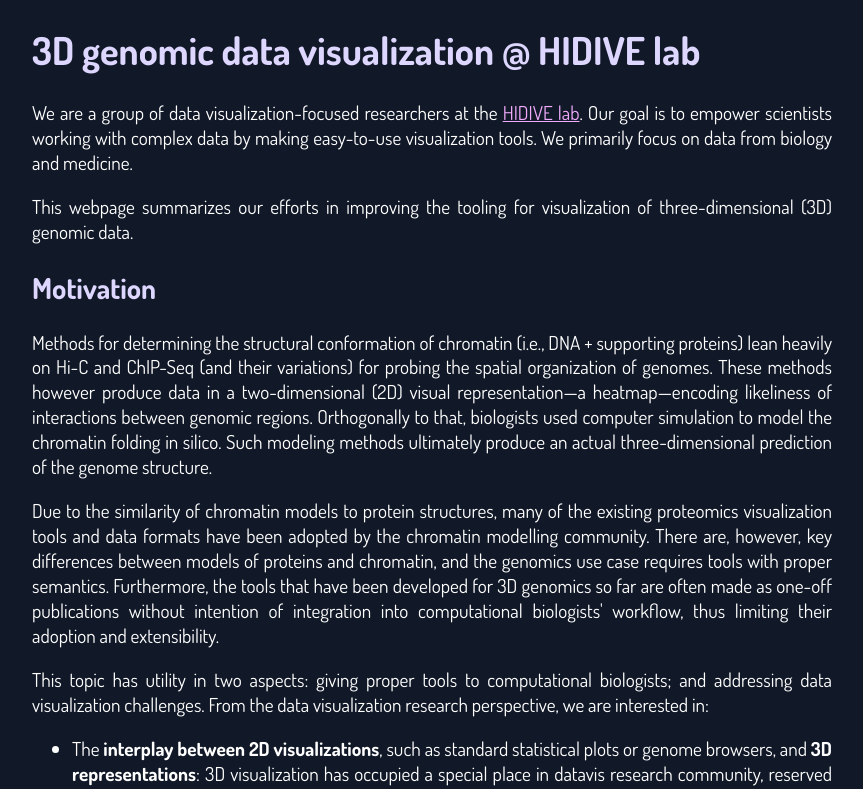
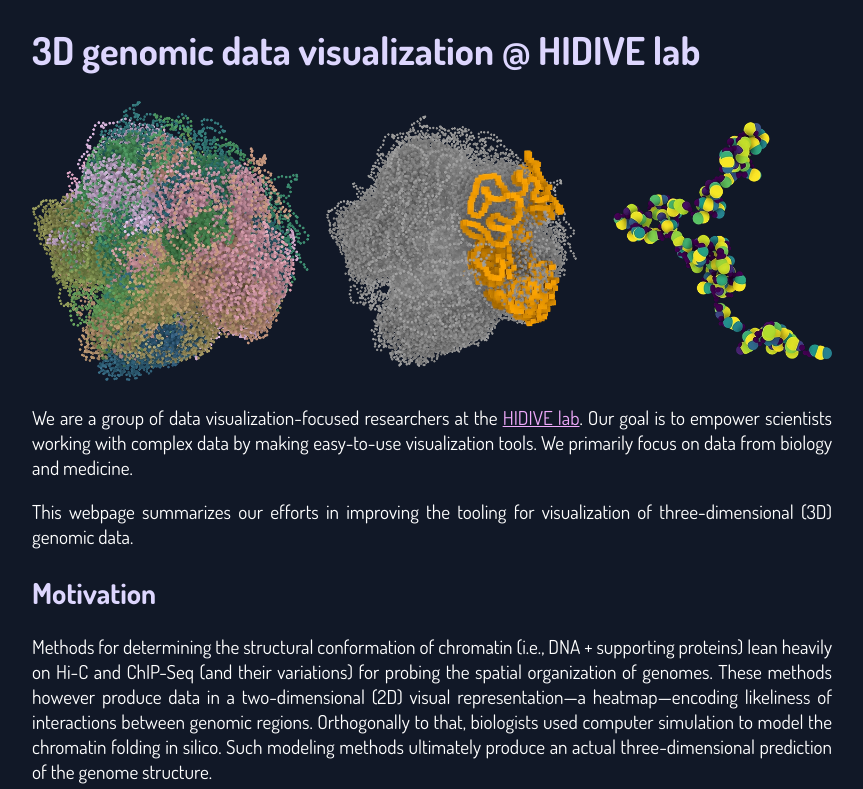
Before and after one commit to dvdkouril/dvdkouril.github.io, a SvelteKit app: page /spatial-genome in a window 1280 px wide. Shown: the top 789 px of the page, without its empty margins (208-1071 px from the left). Built offline with nearby package versions, Linux system fonts and the light colour scheme.

Commit message:
spatial-genome: teaser image

```diff
--- a/src/routes/spatial-genome/+page.svelte
+++ b/src/routes/spatial-genome/+page.svelte
@@ -1,3 +1,6 @@
+<script>
+	import teaser from '$lib/images/spatial-genome/teaser-tan2018-with-chunk.webp';
+</script>
 <svelte:head>
 	<title>3D genomics @ HIDIVE</title>
 	<meta name="description" content="Visualization of three-dimensional (3D) genomic data at the HIDIVE lab" />
@@ -8,6 +11,7 @@
 
 <div id="body-wrapper">
 	<h1>3D genomic data visualization @ HIDIVE lab</h1>
+	<img width=800 src={teaser} alt="Three examples of visualized chromatin structures: left: whole genome model, chromosomes have different colors; middle: same model with one chromosomes highlighted in orange, rest of the model is grayed out; right: smaller chromatin model with varying colors and sizes of each bin." />
 	<p>
 	We are a group of data visualization-focused researchers at the <a href="http://hidivelab.org">HIDIVE lab</a>. Our goal is to empower scientists working with complex data by making easy-to-use visualization tools. We primarily focus on data from biology and medicine.
 	</p>
```
Also changed, not shown: src/lib/images/spatial-genome/teaser-tan2018-with-chunk.webp (added), src/lib/images/spatial-genome/teaser-tan2018.webp (added).
